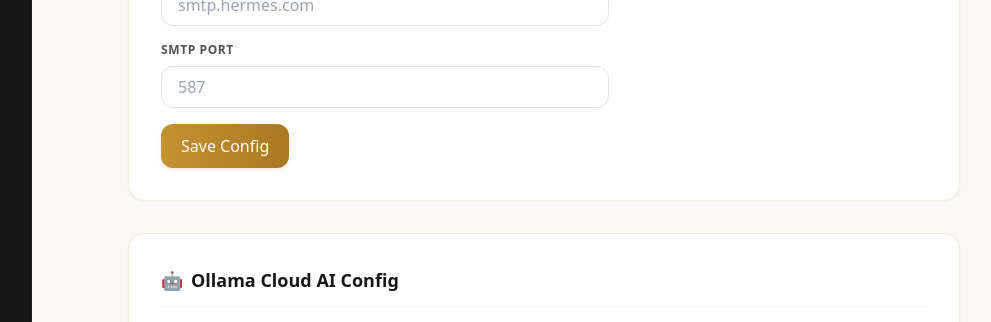
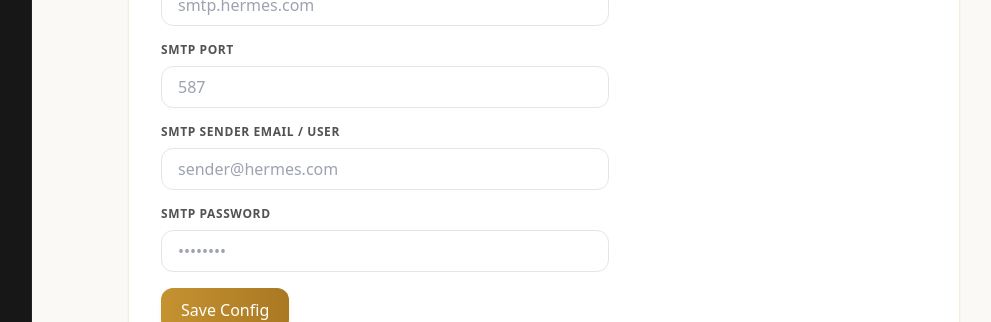
Before and after one commit to aimailhumberto-cloud/TaskManagerGH, a Next.js app: page /settings in a window 1280 px wide. Shown: the part 1340-1662 px from the top of the page, without its empty margins (224-1215 px from the left). Built offline with nearby package versions, Linux system fonts and the light colour scheme; no server answers.

Commit message:
feat: add SMTP sender email user and password configuration inputs

```diff
--- a/src/app/api/settings/route.ts
+++ b/src/app/api/settings/route.ts
@@ -25,7 +25,7 @@ export async function POST(req: NextRequest) {
 
   try {
     const body = await req.json();
-    const { host, port, endpoint, apiKey, activeModel } = body;
+    const { host, port, user, pass, endpoint, apiKey, activeModel } = body;
 
     if (host !== undefined && port !== undefined) {
       if (!host || isNaN(Number(port))) {
@@ -36,6 +36,8 @@ export async function POST(req: NextRequest) {
         ...current,
         host,
         port: Number(port),
+        user: user !== undefined ? String(user).trim() : current.user,
+        pass: pass !== undefined ? String(pass) : current.pass,
       };
       await dbService.updateSMTPConfig(updated);
       return NextResponse.json({ success: true, smtpConfig: updated });
--- a/src/app/settings/page.tsx
+++ b/src/app/settings/page.tsx
@@ -5,6 +5,8 @@ import React, { useState, useEffect } from 'react';
 export default function SettingsPage() {
   const [host, setHost] = useState('');
   const [port, setPort] = useState('');
+  const [smtpUser, setSmtpUser] = useState('');
+  const [smtpPass, setSmtpPass] = useState('');
   const [smtpStatus, setSmtpStatus] = useState('');
   const [smtpStatusColor, setSmtpStatusColor] = useState('text-primary-600');
   const [selectedTemplate, setSelectedTemplate] = useState('none');
@@ -32,6 +34,8 @@ export default function SettingsPage() {
           if (data.smtpConfig) {
             setHost(data.smtpConfig.host || '');
             setPort(data.smtpConfig.port ? String(data.smtpConfig.port) : '');
+            setSmtpUser(data.smtpConfig.user || '');
+            setSmtpPass(data.smtpConfig.pass || '');
           }
           if (data.aiConfig) {
             setAiEndpoint(data.aiConfig.endpoint || '');
@@ -133,7 +137,7 @@ export default function SettingsPage() {
         headers: {
           'Content-Type': 'application/json'
         },
-        body: JSON.stringify({ host, port })
+        body: JSON.stringify({ host, port, user: smtpUser, pass: smtpPass })
       });
 
       if (res.ok) {
@@ -731,6 +735,34 @@ const data = await res.json();`}
                   className="w-full px-4 py-2 border border-primary-200 rounded-xl focus:ring-2 focus:ring-gold-500 focus:border-gold-500 focus:outline-none transition-all duration-200"
                 />
               </div>
+              <div>
+                <label htmlFor="smtp-user" className="block text-xs font-semibold text-primary-600 uppercase tracking-wider mb-2">
+                  SMTP Sender Email / User
+                </label>
+                <input
+                  type="text"
+                  id="smtp-user"
+                  data-testid="smtp-user"
+                  value={smtpUser}
+                  onChange={(e) => setSmtpUser(e.target.value)}
+                  placeholder="sender@hermes.com"
+                  className="w-full px-4 py-2 border border-primary-200 rounded-xl focus:ring-2 focus:ring-gold-500 focus:border-gold-500 focus:outline-none transition-all duration-200"
+                />
+              </div>
+              <div>
+                <label htmlFor="smtp-pass" className="block text-xs font-semibold text-primary-600 uppercase tracking-wider mb-2">
+                  SMTP Password
+                </label>
+                <input
+                  type="password"
+                  id="smtp-pass"
+                  data-testid="smtp-pass"
+                  value={smtpPass}
+                  onChange={(e) => setSmtpPass(e.target.value)}
+                  placeholder="••••••••"
+                  className="w-full px-4 py-2 border border-primary-200 rounded-xl focus:ring-2 focus:ring-gold-500 focus:border-gold-500 focus:outline-none transition-all duration-200"
+                />
+              </div>
               <button
                 id="smtp-save-btn"
                 data-testid="smtp-save-btn"
```
